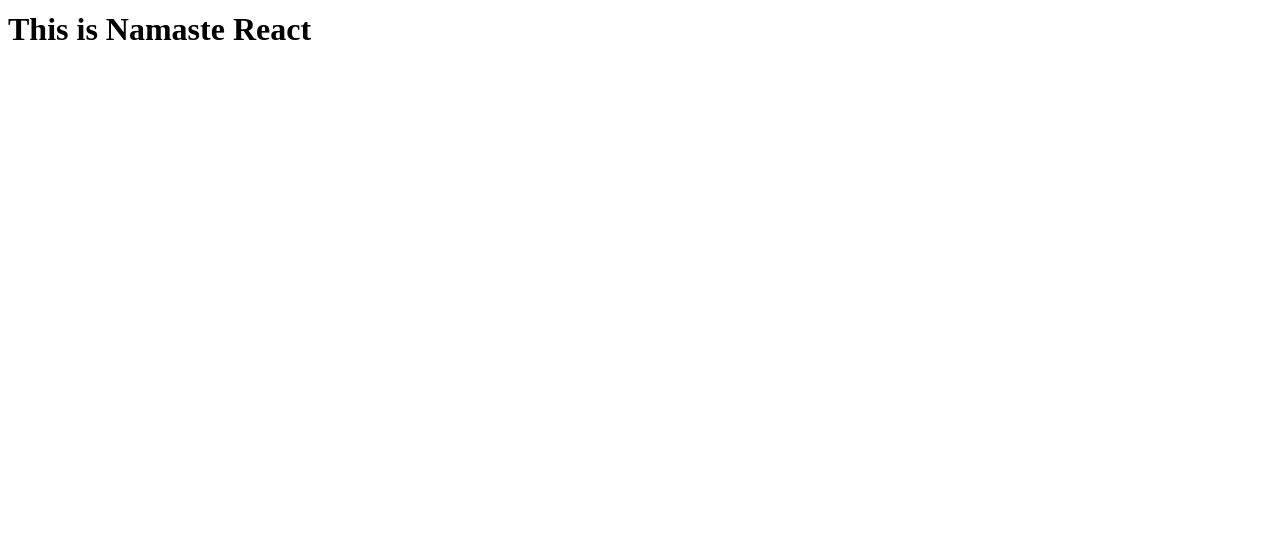
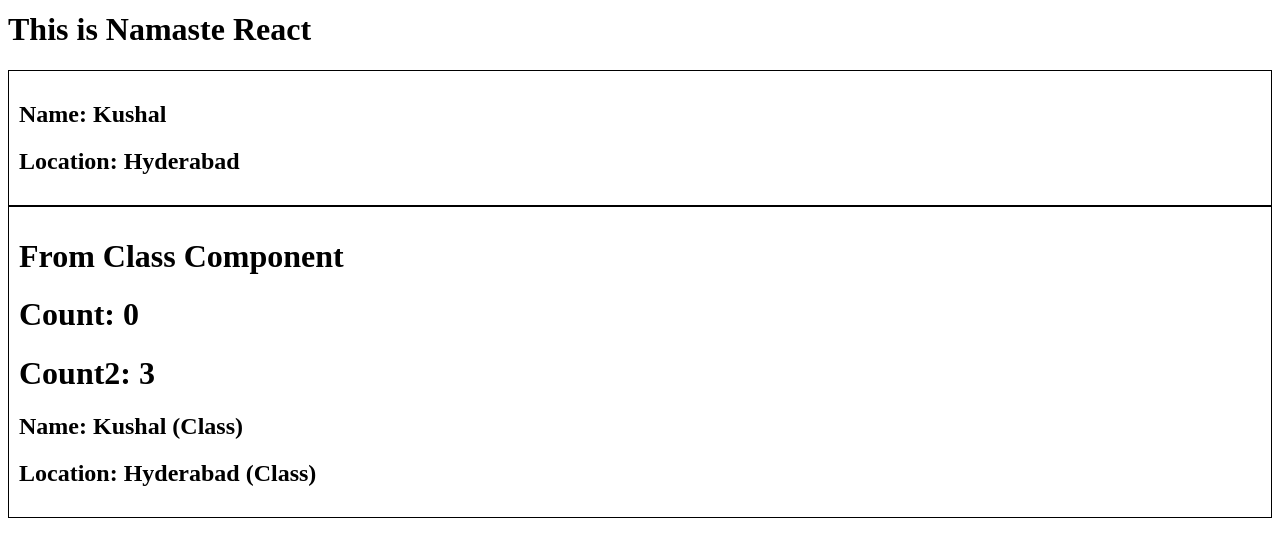
Before and after one commit to kushal201/kushal-react, a React (Vite) app: page /about in a window 1280 px wide. Shown: the part 191-748 px from the top of the page. Built offline with nearby package versions, Linux system fonts and the light colour scheme.

Commit message:
pushing changes on 03/02

```diff
--- a/src/components/About.js
+++ b/src/components/About.js
@@ -1,8 +1,12 @@
+import User from "./User";
+import UserClass from "./UserClass"
 const About = () => {
     return(
         <div>
             <h1>About</h1>
             <h1>This is Namaste React</h1>
+            <User/>
+            <UserClass name = {"Kushal (Class)"} location = {"Hyderabad (Class)"}/>
         </div>
     );
 };
--- a/src/components/RestaurantMenu.js
+++ b/src/components/RestaurantMenu.js
@@ -28,7 +28,7 @@
 
     const {name, cuisines, cloudinaryImageId, costForTwoMessage, avgRatingString} = resInfo?.cards[0]?.card?.card?.info;
 
-    const {itemCards} = resInfo?.cards[2]?.groupedCard?.cardGroupMap?.REGULAR?.cards[2]?.card?.card || resInfo?.cards[2]?.groupedCard?.cardGroupMap?.REGULAR?.cards[1]?.card?.card;
+    const {itemCards} = resInfo?.cards[2]?.groupedCard?.cardGroupMap?.REGULAR?.cards[2]?.card?.card||resInfo?.cards[2]?.groupedCard?.cardGroupMap?.REGULAR?.cards[2]?.card?.card?.categories[0];
     console.log(itemCards);
 
     return (
--- /dev/null
+++ b/src/components/User.js
@@ -0,0 +1,12 @@
+const User = () => {
+    return (
+        <div className="user-card">
+            <h2>Name: Kushal</h2>
+            <h2>Location: Hyderabad</h2>
+
+
+        </div>
+    );
+}
+
+export default User;
--- /dev/null
+++ b/src/components/UserClass.js
@@ -0,0 +1,31 @@
+import React from "react";
+
+class UserClass extends React.Component {
+    constructor(props){
+        super(props);
+
+        this.state = {
+            count: 0,
+            count2: 3,
+        }
+
+        console.log(props)
+    }
+
+    render() {
+        const {name, location} = this.props;
+        const {count, count2} = this.state;
+        return(
+            <div className="user-card">
+                <h1>From Class Component</h1>
+                <h1>Count: {count}</h1>
+                <h1></h1>
+                <h1>Count2: {count2}</h1>
+                <h2>Name: {name}</h2>
+                <h2>Location: {location}</h2>
+            </div>
+        );
+    }
+}
+
+export default UserClass;
--- a/styles.css
+++ b/styles.css
@@ -91,3 +91,8 @@
 .menu {
     color: black;
 }
+
+.user-card {
+    padding: 10px;
+    border: 1px solid black;
+}
```
Also changed, not shown: notes/lesson8.txt (added).
